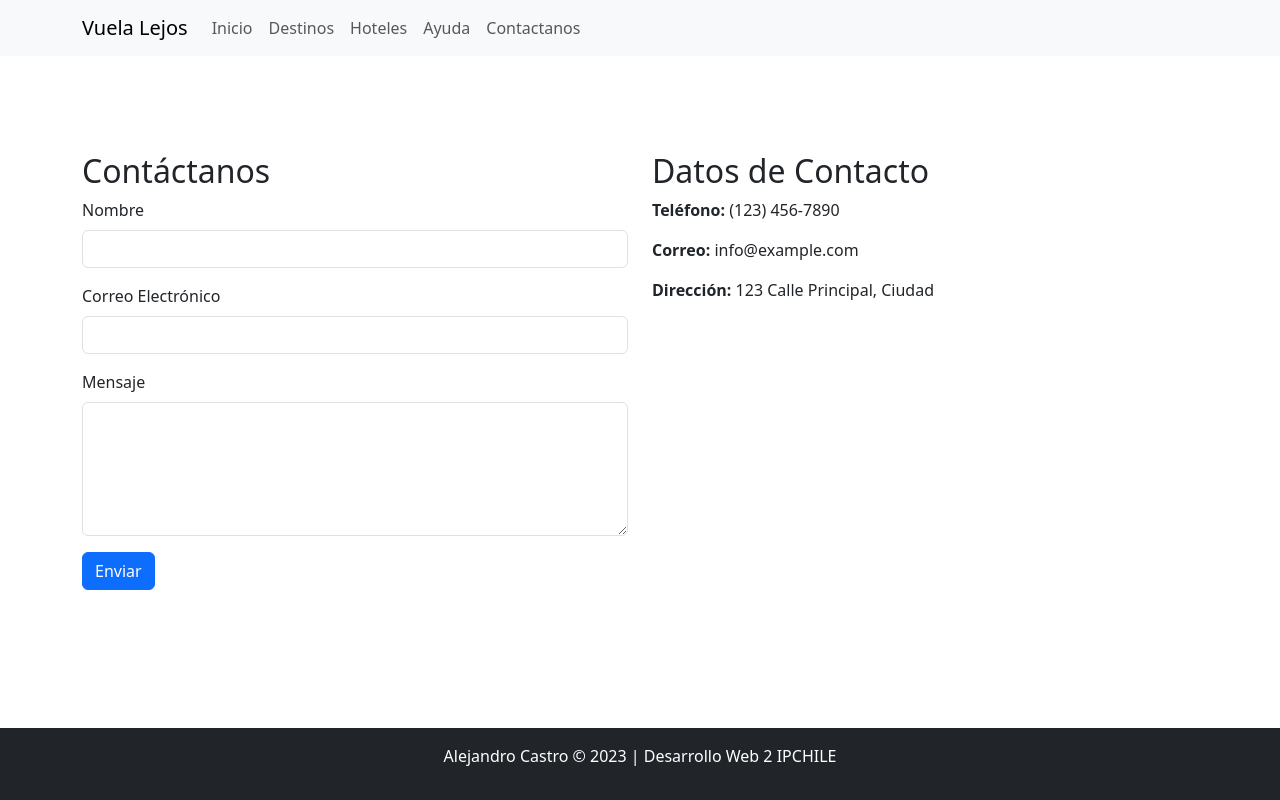
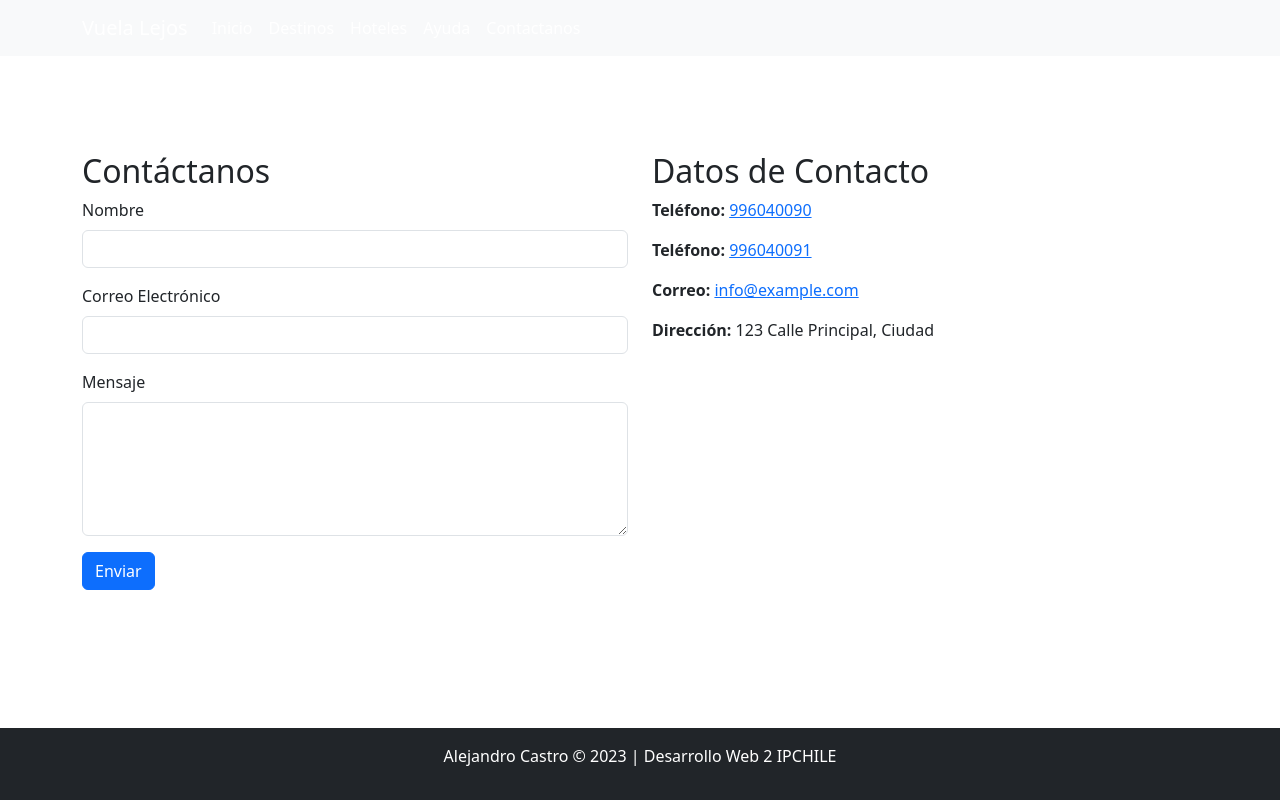
Before and after one commit to janoneone/vuelaLejos, a plain HTML site: page contacto.html in a window 1280 px wide. Drawn offline with nearby package versions, Linux system fonts and the light colour scheme.

Commit message:
ultima subida

```diff
--- a/contacto.html
+++ b/contacto.html
@@ -9,28 +9,28 @@
 </head>
 <body>
   <!-- Menú Superior -->
-  <nav class="navbar navbar-expand-lg navbar-light bg-light">
+  <nav class="navbar navbar-expand-lg navbar-light bg-light menu">
     <div class="container">
-      <a class="navbar-brand" href="#">Vuela Lejos</a>
+      <a class="navbar-brand" href="#" style="color: #ffffff !important;">Vuela Lejos</a>
       <button class="navbar-toggler" type="button" data-bs-toggle="collapse" data-bs-target="#navbarNav" aria-controls="navbarNav" aria-expanded="false" aria-label="Toggle navigation">
         <span class="navbar-toggler-icon"></span>
       </button>
       <div class="collapse navbar-collapse" id="navbarNav">
         <ul class="navbar-nav ml-auto">
           <li class="nav-item">
-            <a class="nav-link" href="index.html">Inicio</a>
+            <a class="nav-link" href="index.html" style="color: #ffffff !important;">Inicio</a>
           </li>
           <li class="nav-item">
-            <a class="nav-link" href="destinos.html">Destinos</a>
+            <a class="nav-link" href="destinos.html" style="color: #ffffff !important;">Destinos</a>
           </li>
           <li class="nav-item">
-            <a class="nav-link" href="hoteles.html">Hoteles</a>
+            <a class="nav-link" href="hoteles.html" style="color: #ffffff !important;">Hoteles</a>
           </li>
           <li class="nav-item">
-            <a class="nav-link" href="help.html">Ayuda</a>
+            <a class="nav-link" href="help.html" style="color: #ffffff !important;">Ayuda</a>
           </li>
           <li class="nav-item">
-            <a class="nav-link" href="contacto.html">Contactanos</a>
+            <a class="nav-link" href="contacto.html" style="color: #ffffff !important;">Contactanos</a>
           </li>
         </ul>
       </div>
@@ -69,8 +69,9 @@
       <!-- Sección de Datos de Contacto -->
       <div class="col-md-6 center-content">
         <h2>Datos de Contacto</h2>
-        <p><strong>Teléfono:</strong> (123) 456-7890</p>
-        <p><strong>Correo:</strong> info@example.com</p>
+        <p ><strong>Teléfono:</strong> <a href="tel:996040090">996040090</a></p>
+        <p><strong>Teléfono:</strong> <a href="tel:996040091">996040091</a></p>
+        <p><strong>Correo:</strong> <a href="mailto:info@example.com">info@example.com</a></p>
         <p><strong>Dirección:</strong> 123 Calle Principal, Ciudad</p>
       </div>
     </div>
```
Also changed, not shown: destinos.html (+9 -7 lines), help.html (+9 -10 lines), hoteles.html (+9 -7 lines), index.html (+10 -8 lines).
